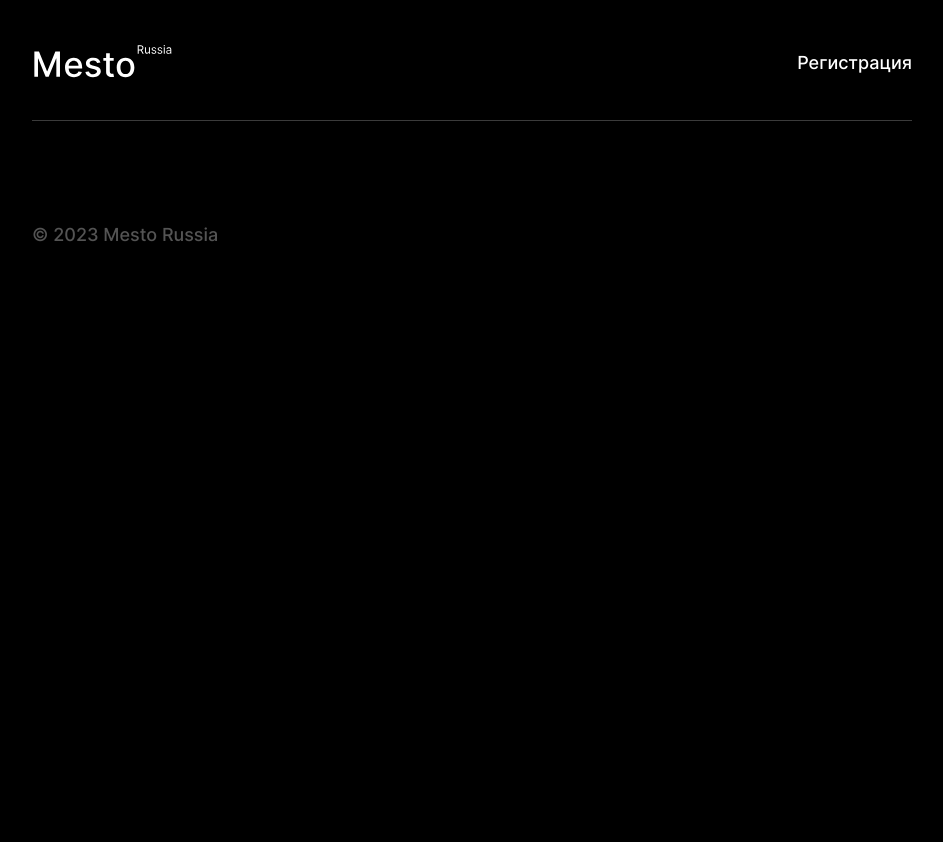
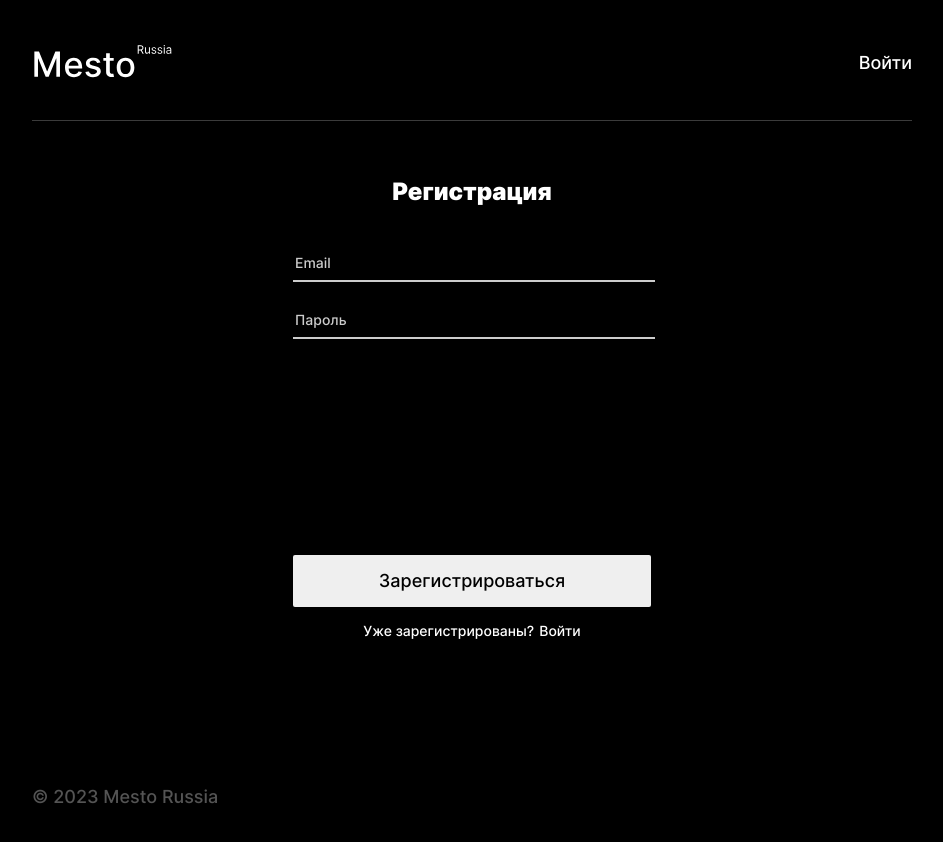
Before and after one commit to jsapro/react-mesto-auth, a React (Create React App) app: page /sign-up in a window 1280 px wide. Shown: the top 842 px of the page, without its empty margins (168-1111 px from the left). Before the commit the page ends 800 px from the top, so only its background shows below. Built offline with nearby package versions, Linux system fonts and the light colour scheme; no server answers.

Commit message:
add second Navlink to Header

```diff
--- a/src/components/App.jsx
+++ b/src/components/App.jsx
@@ -152,8 +152,8 @@ function App() {
           <Header />
           <Routes>
             <Route path="/test" element={<Test />} />
-            <Route path="/signup" element={<Register />} />
-            <Route path="/signin" element={<Login />} />
+            <Route path="/sign-up" element={<Register />} />
+            <Route path="/sign-in" element={<Login />} />
             <Route
               path="/main"
               element={
--- a/src/components/AuthForm.jsx
+++ b/src/components/AuthForm.jsx
@@ -22,7 +22,7 @@ const AuthForm = ({ formName, buttonText, invitationText }) => {
       </form>
       <div className="auth__invitation-wrapper">
         <p className="auth__invitation-text">{invitationText}</p>
-        <Link className="auth__invitation-link" to="/signin">{invitationText ? "Войти" : ""}</Link>
+        <Link className="auth__invitation-link" to="/sign-in">{invitationText ? "Войти" : ""}</Link>
       </div>
     </section>
   );
--- a/src/components/Header.jsx
+++ b/src/components/Header.jsx
@@ -1,12 +1,15 @@
 import React from "react";
 import logo from "../images/header-logo.svg";
-import { NavLink } from "react-router-dom";
+import { NavLink, useLocation } from "react-router-dom";
 
 export default function Header() {
+  let location = useLocation();
+  console.log(location.pathname)
   return (
     <header className="header">
       <img className="header__logo" src={logo} alt="лого Mesto" />
-      <NavLink to="/main" className="header__link">Регистрация</NavLink>
+      {location.pathname === "/sign-up" && (<NavLink to="/sign-in" className="header__link">Войти</NavLink>)}
+      {location.pathname === "/sign-in" && (<NavLink to="/sign-up" className="header__link">Регистрация</NavLink>)}
     </header>
   );
 }
--- a/src/components/Test.jsx
+++ b/src/components/Test.jsx
@@ -4,7 +4,7 @@ const Test = () => {
   console.log("Test");
   return (
     <div>
-      <p>TEST!!!</p>
+      <h1>🟢🟥🟨🔷🔺1️⃣2️⃣3️⃣</h1>
     </div>
   );
 };
```
